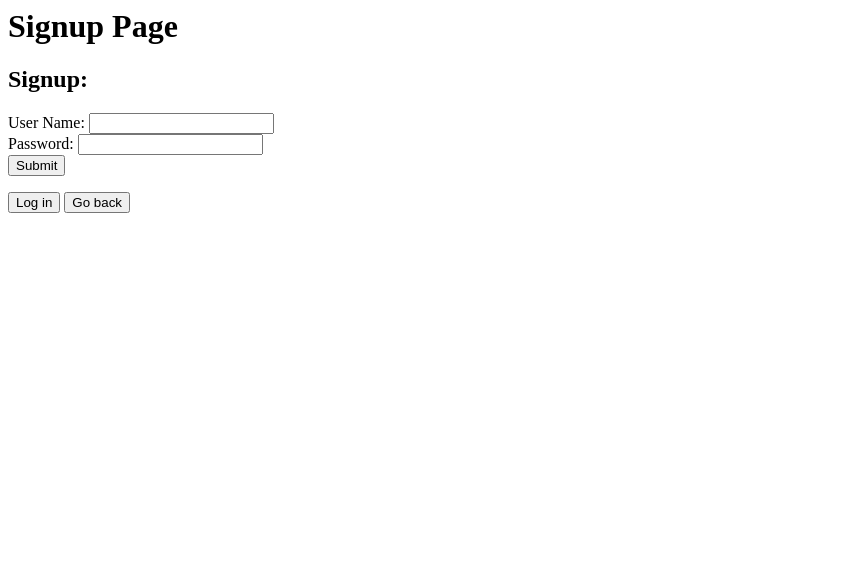
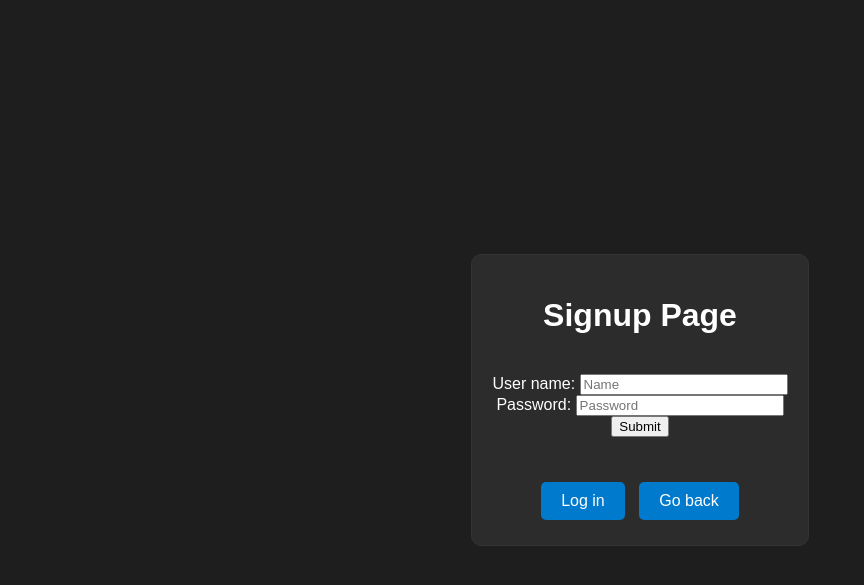
Before and after one commit to BenBiehl/Sports-Database, a Django app: page /signup_page/ in a window 1280 px wide. Shown: the top 585 px of the page, without its empty margins (0-864 px from the left). Run offline with Django 5.2, Linux system fonts and the light colour scheme.

Commit message:
signup almost stylized

```diff
--- a/main/forms.py
+++ b/main/forms.py
@@ -1,8 +1,9 @@
 from django import forms
+from django.forms import TextInput
 
 class LogSignForm(forms.Form):
-    user_name = forms.CharField(label="User Name:", max_length=20)
-    password = forms.CharField(label="Password:", max_length=20)
+    user_name = forms.CharField(max_length=20, widget=forms.TextInput(attrs={'placeholder': 'Name', 'style': 'width: 200px;'}))
+    password = forms.CharField(max_length=20, widget=forms.TextInput(attrs={'placeholder': 'Password', 'style': 'width: 200px;'}))
 
 class ProfileForm(forms.Form):
     fav_team = forms.CharField(label="Add/Change Team", max_length=20)
--- a/main/static/styles.css
+++ b/main/static/styles.css
@@ -19,10 +19,22 @@ body {
     max-width: 400px;
 }
 
+.warning {
+    color: rgb(222, 222, 222);
+}
+
 /* Heading styles */
 h1 {
     font-size: 2em;
     margin-bottom: 15px;
+}
+
+.form {
+    display: flex;
+    justify-content: space-between;
+    margin-top: 40px;
+    margin-bottom: 40px;
+
 }
 
 /* Button styling */
--- a/main/templates/main/signup_page.html
+++ b/main/templates/main/signup_page.html
@@ -1,18 +1,37 @@
+{% load static %}
+<!DOCTYPE html>
+<html lang="en">
+<head>
+    <meta charset="UTF-8" />
+    <meta name="viewport" content="width=device-width, initial-scale=1.0" />
+    <title>Signup Page</title>
+    <!-- Link to CSS file using the static template tag -->
+    <link rel="stylesheet" href="{% static 'styles.css' %}" />
+</head>
+<body>
+    <div class="container">
         <h1>Signup Page</h1>
-<h2>Signup:</h2>
-<form method="post">
+
+        <div class="form">
+            <form method="post", style="display: inline;">
                 {% csrf_token %}
                 {{ form }}
                 <input type="submit" value="Submit">
             </form>
+        </div>
+
         {% if user_taken %}
-<p>Username already taken, try another one.</p>
+        <p class="warning">Username already taken, try another one.</p>
         {% elif invalid_info %}
-<p>Invalid User/Password.</p>
+        <p class="warning">Invalid User/Password.</p>
         {% endif %}
+
         <form action="{% url 'login_page' %}" method="get" style="display:inline;">
             <button type="submit">Log in</button>
         </form>
         <form action="{% url 'landing_page' %}" method="get" style="display:inline;">
             <button type="submit">Go back</button>
         </form>
+    </div>
+</body>
+</html>
```
Also changed, not shown: db.sqlite3. Lines whose indentation alone changed are shown as unchanged.
